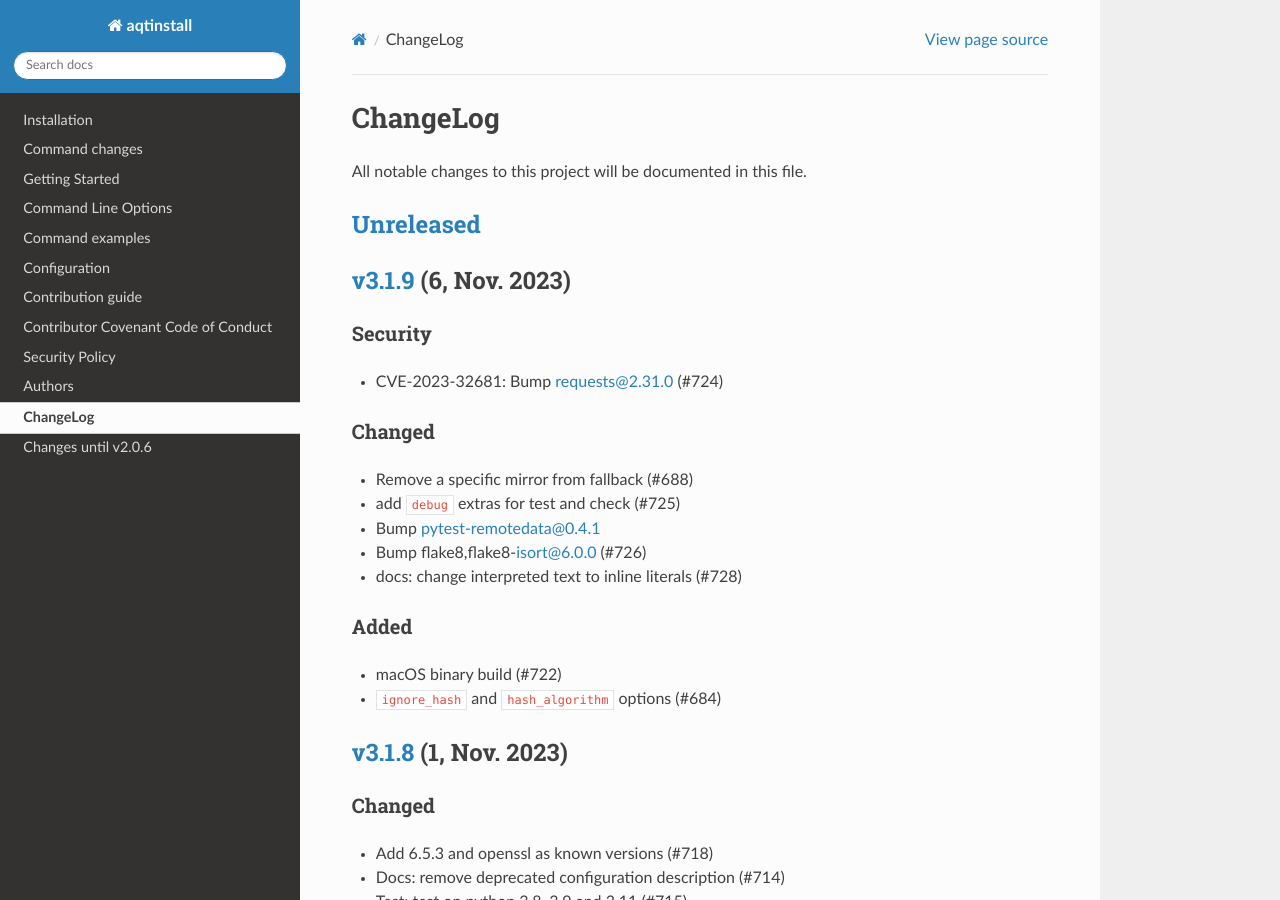
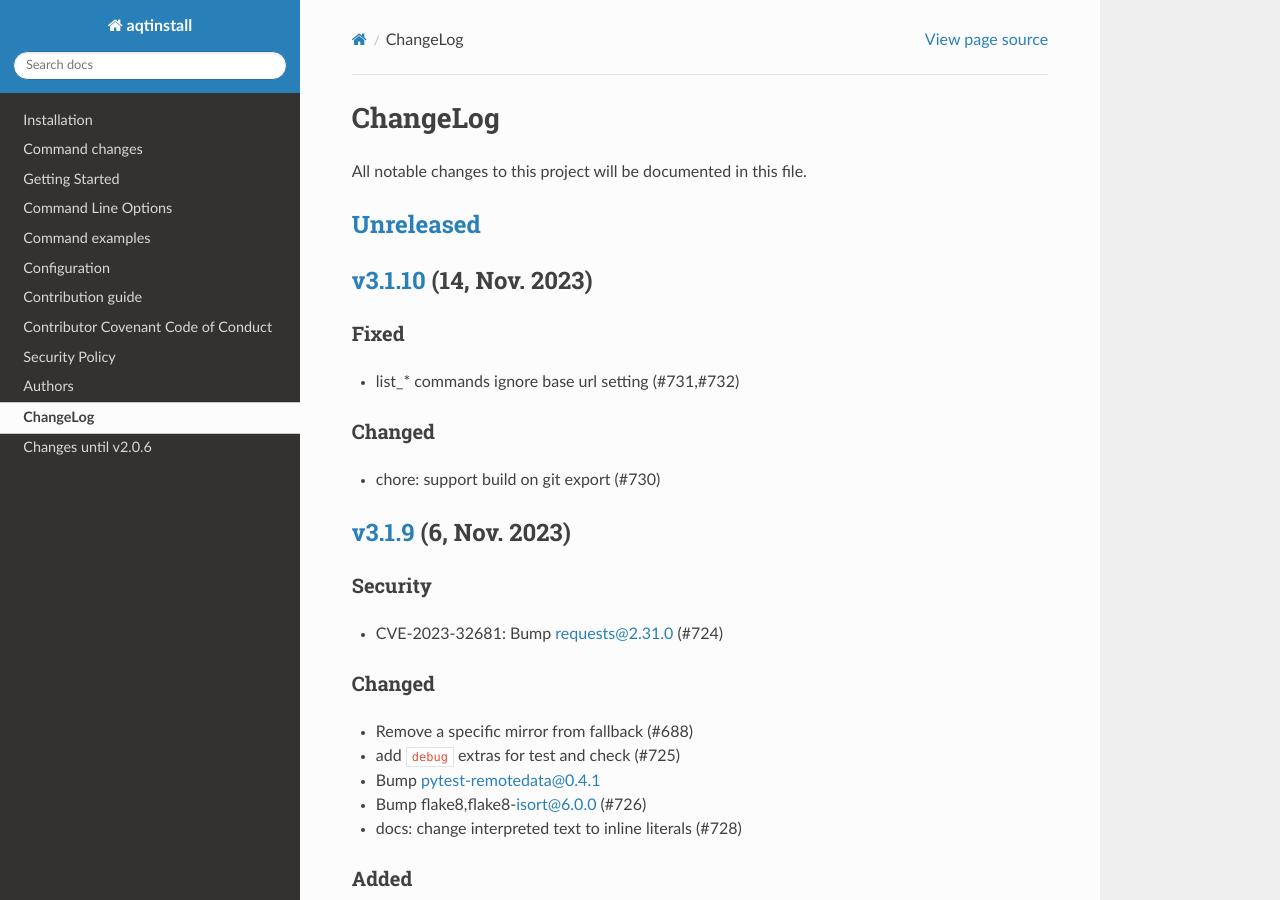
Before and after one commit to miurahr/aqtinstall, a Sphinx documentation site: the page built from docs/CHANGELOG.rst, in a window 1280 px wide and 900 px high. Built offline with Sphinx 7.4.7 and the Read the Docs theme 2.0.0, drawn with Linux system fonts in a browser that asks for light colours; the version number could not be read and is left out.

Commit message:
Release 3.1.10
Signed-off-by: Hiroshi Miura <miurahr@linux.com>

```diff
--- a/docs/CHANGELOG.rst
+++ b/docs/CHANGELOG.rst
@@ -12,6 +12,17 @@ All notable changes to this project will be documented in this file.
 
 `Unreleased`_
 =============
+
+`v3.1.10`_ (14, Nov. 2023)
+==========================
+
+Fixed
+-----
+- list_* commands ignore base url setting (#731,#732)
+
+Changed
+-------
+- chore: support build on git export (#730)
 
 `v3.1.9`_ (6, Nov. 2023)
 ========================
@@ -287,7 +298,8 @@ Security
 * Check Update.xml file with SHA256 hash (#493)
 
 
-.. _Unreleased: https://github.com/miurahr/aqtinstall/compare/v3.1.9...HEAD
+.. _Unreleased: https://github.com/miurahr/aqtinstall/compare/v3.1.10...HEAD
+.. _v3.1.10: https://github.com/miurahr/aqtinstall/compare/v3.1.9...v3.1.10
 .. _v3.1.9: https://github.com/miurahr/aqtinstall/compare/v3.1.8...v3.1.9
 .. _v3.1.8: https://github.com/miurahr/aqtinstall/compare/v3.1.7...v3.1.8
 .. _v3.1.7: https://github.com/miurahr/aqtinstall/compare/v3.1.6...v3.1.7
```
